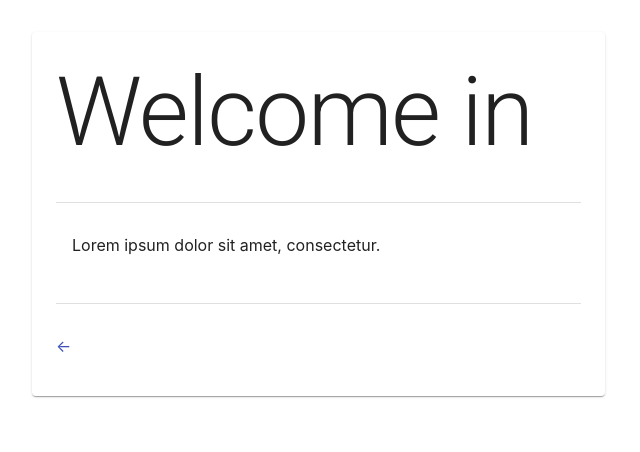
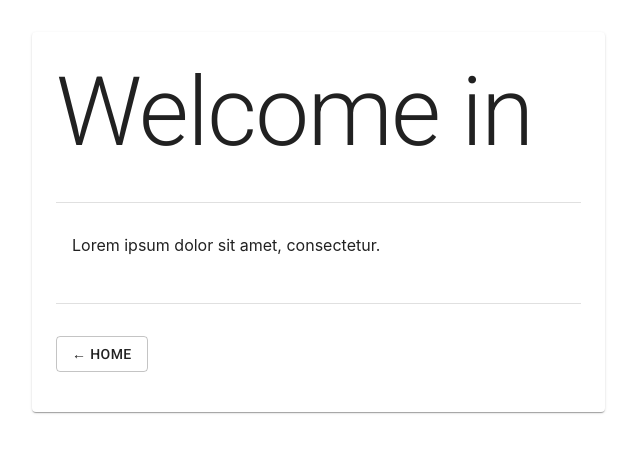
Before and after one commit to petervavro/react-coding-test, a React (Create React App) app: page /peter-vavro/welcome in a window 1280 px wide. Shown: the top 452 px of the page, without its empty margins (0-640 px from the left). Built offline with nearby package versions, Linux system fonts and the light colour scheme; what chance would draw is missing.

Commit message:
Home button design adjustments.

```diff
--- a/src/components/ButtonToHome/index.tsx
+++ b/src/components/ButtonToHome/index.tsx
@@ -1,13 +1,13 @@
 import React from 'react';
 
 import { Link as RouterLink } from 'react-router-dom';
-import Link from '@material-ui/core/Link';
+import Button from '@material-ui/core/Button';
 
 function ContentFooter() {
     return (
-        <Link component={RouterLink} to="/" replace>
-            &#8592;
-        </Link>
+        <Button variant="outlined" component={RouterLink} to="/" replace>
+            &#8592; Home
+        </Button>
     );
 }
 
```
